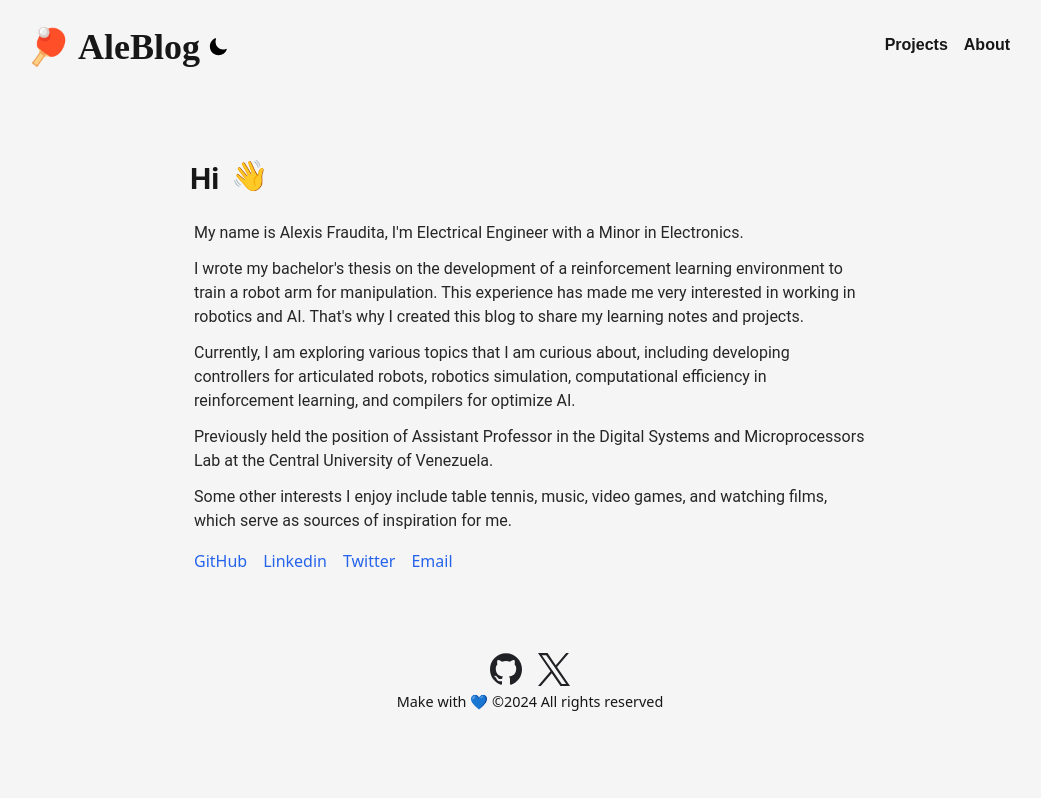
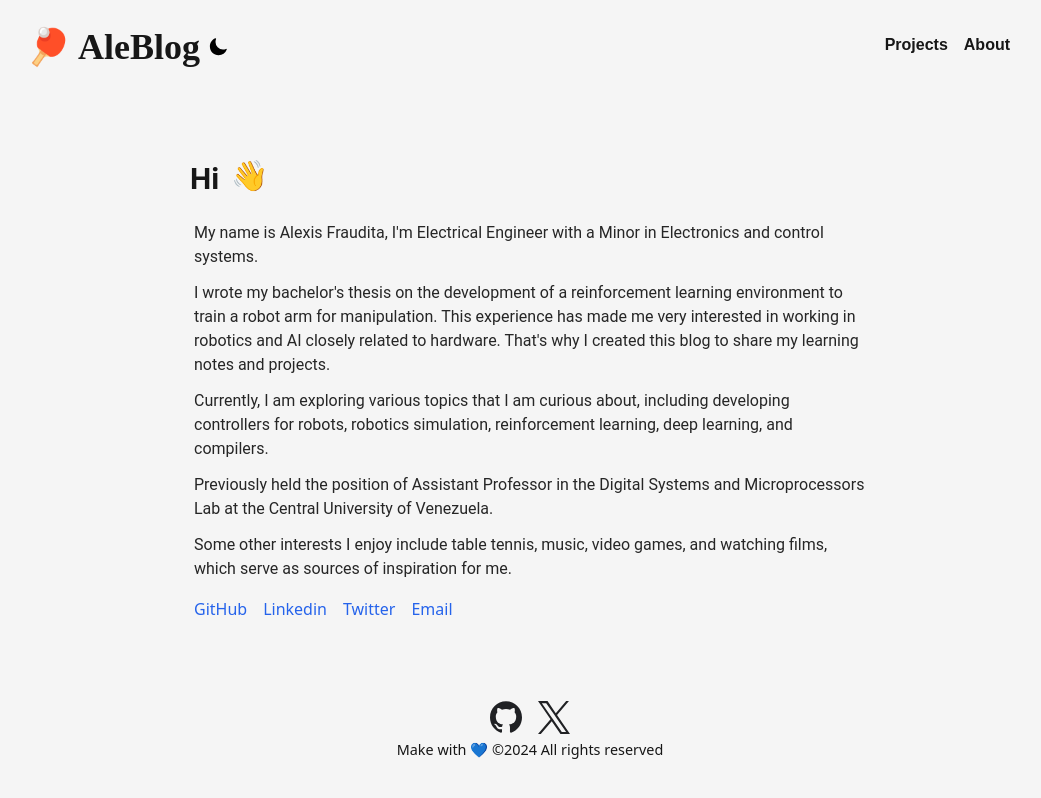
Before and after one commit to alefram/Alefram.github.io, a Next.js app: page /About in a window 1280 px wide. Shown: the top 798 px of the page, without its empty margins (110-1151 px from the left). Built offline with nearby package versions, Linux system fonts and the light colour scheme; a web font is replaced by a local one.

Commit message:
update about

```diff
--- a/pages/About.jsx
+++ b/pages/About.jsx
@@ -54,21 +54,21 @@ const About = () => {
                 <div className="max-w-screen-md mx-4">
                     <p className="mt-3 font-Roboto  text-neutral-800 dark:text-neutral-400">
                         My name is Alexis Fraudita, I&apos;m Electrical Engineer
-                        with a Minor in Electronics.
+                        with a Minor in Electronics and control systems.
                     </p>
                     <p className="mt-3 font-Roboto  text-neutral-800 dark:text-neutral-400">
                         I wrote my bachelor&apos;s thesis on the development of a
                         reinforcement learning environment to train a robot arm
                         for manipulation. This experience has made me very
                         interested in working in robotics
-                        and AI. That&apos;s why I created this blog to share my
-                        learning notes and projects.
+                        and AI closely related to hardware. That&apos;s why I created this
+                        blog to share my learning notes and projects.
                     </p>
                     <p className="mt-3 font-Roboto text-neutral-800 dark:text-neutral-400">
                         Currently, I am exploring various topics that I am curious
-                        about, including developing controllers for articulated
-                        robots, robotics simulation, computational efficiency in
-                        reinforcement learning, and compilers for optimize AI.
+                        about, including developing controllers for robots,
+                        robotics simulation, reinforcement learning,
+                        deep learning, and compilers.
                     </p>
                     <p className='mt-3 font-Roboto text-neutral-800 dark:text-neutral-400'>
                         Previously held the position of Assistant Professor in
```
